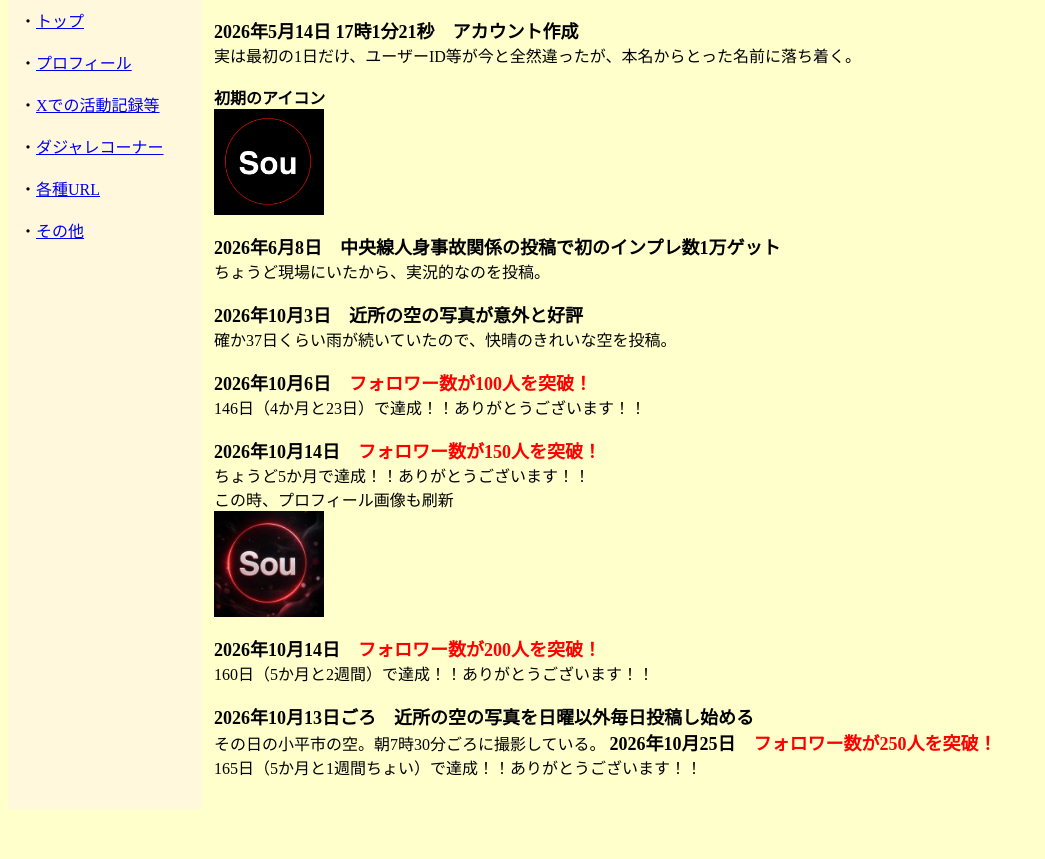
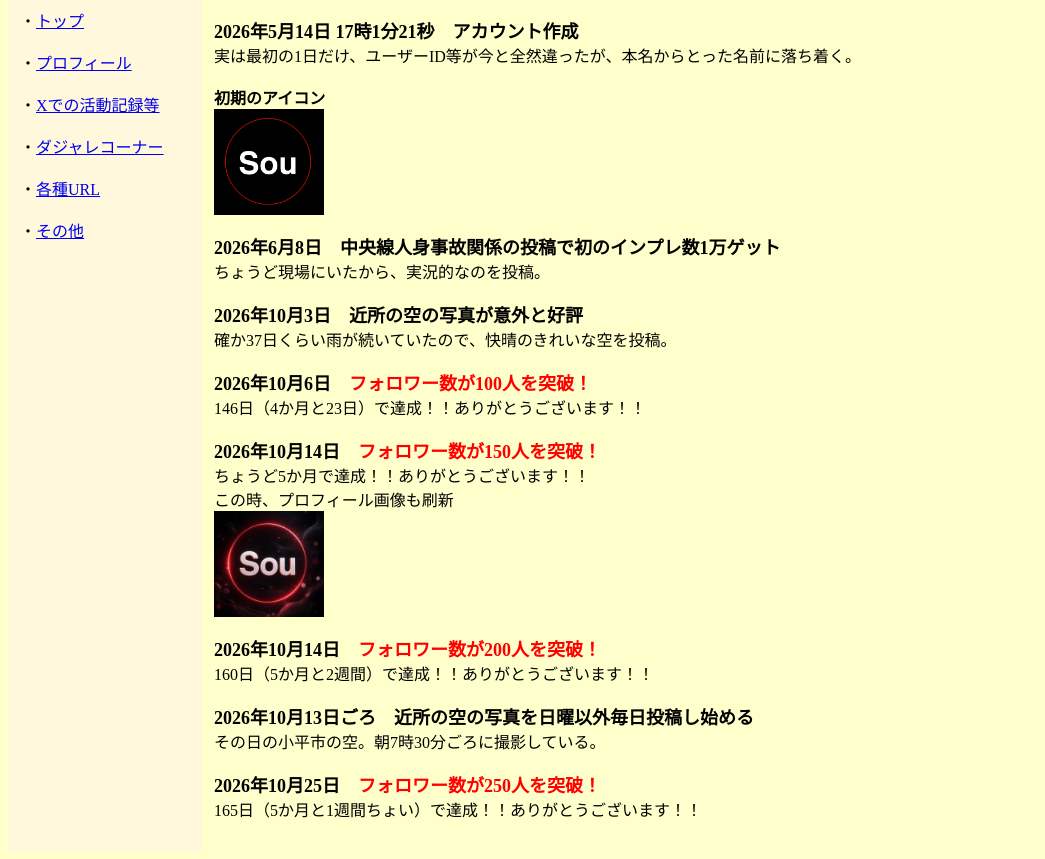
Before and after one commit to sous0314jp-dotcom/sou-s3014-official-homepage, a plain HTML site: page activity.html in a window 1280 px wide. Shown: the part 56-915 px from the top of the page, without its empty margins (0-1045 px from the left). Before the commit the page ends 873 px from the top, so only its background shows below. Drawn offline with Linux system fonts and the light colour scheme.

Commit message:
Update activity.html

```diff
--- a/activity.html
+++ b/activity.html
@@ -44,9 +44,9 @@
       160日（5か月と2週間）で達成！！ありがとうございます！！<br><br>
 
       <font size="4"><b>2026年10月13日ごろ　近所の空の写真を日曜以外毎日投稿し始める</b></font><br>
-      その日の小平市の空。朝7時30分ごろに撮影している。
+      その日の小平市の空。朝7時30分ごろに撮影している。<br><br>
 
-            <font size="4"><b>2026年10月25日　<font color="red">フォロワー数が250人を突破！</font></b></font><br>
+      <font size="4"><b>2026年10月25日　<font color="red">フォロワー数が250人を突破！</font></b></font><br>
       165日（5か月と1週間ちょい）で達成！！ありがとうございます！！<br><br>
 
     </td>
```
